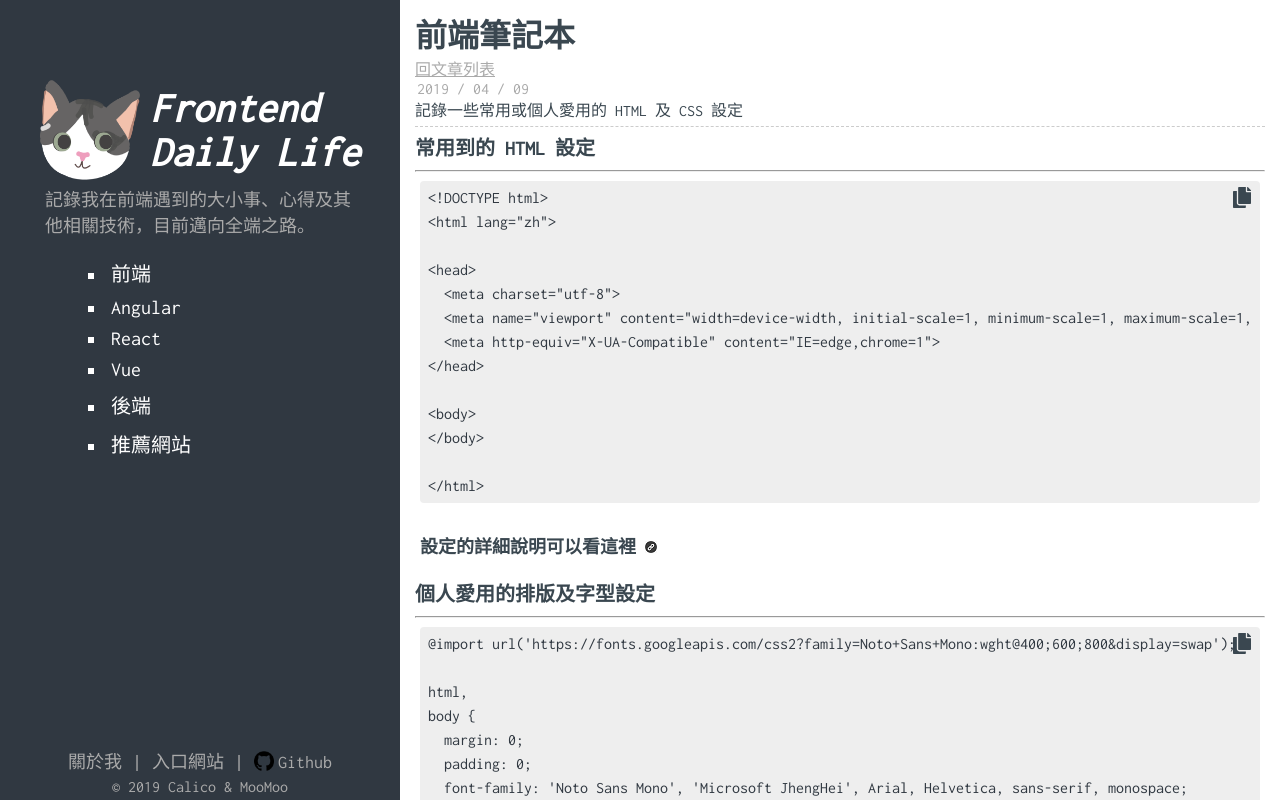
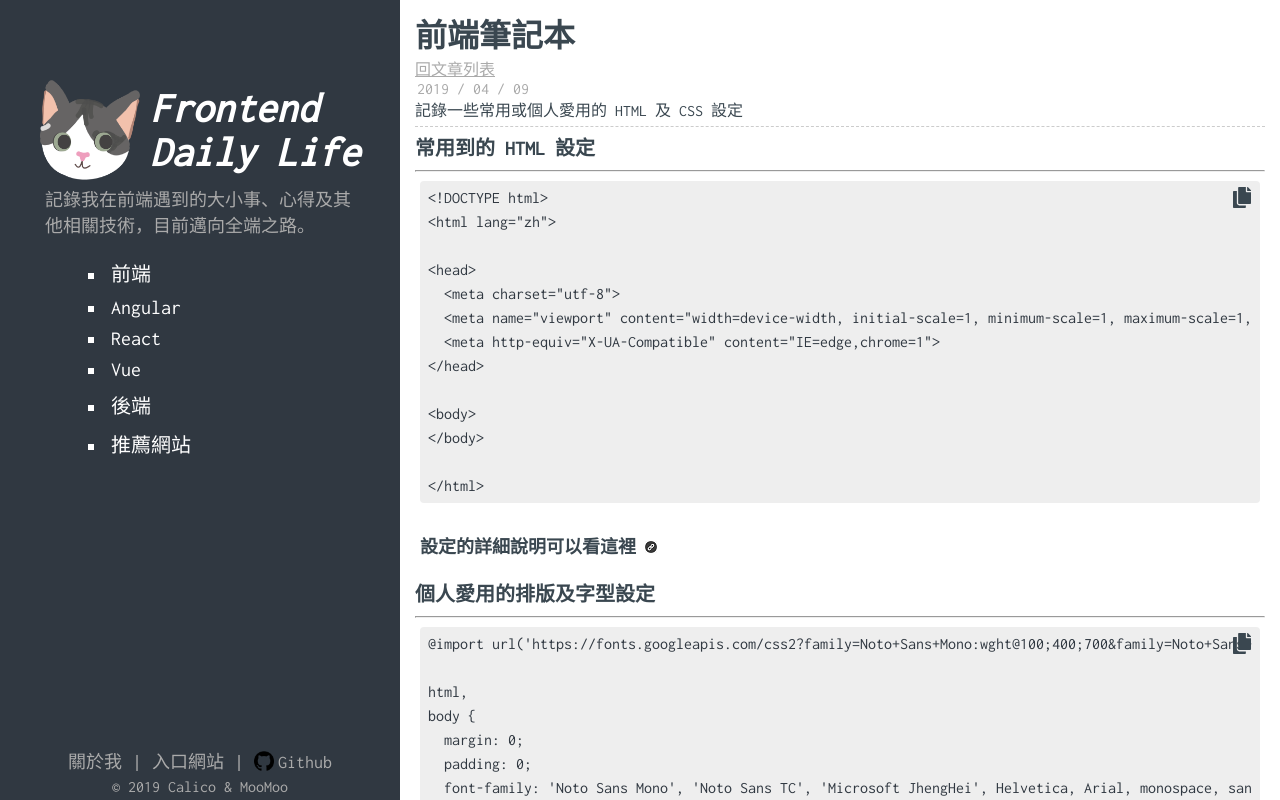
Before and after one commit to EricChiou/frontend-daily-life, a Vue app: page /frontend/notebook in a window 1280 px wide. Built offline with nearby package versions, Linux system fonts and the light colour scheme.

Commit message:
update font family

```diff
--- a/src/views/frontend/article/FrontendNotebook.vue
+++ b/src/views/frontend/article/FrontendNotebook.vue
@@ -42,13 +42,13 @@
         <div class="text">
           <div class="code-area">
             <div class="code">
-              @import url('https://fonts.googleapis.com/css2?family=Noto+Sans+Mono:wght@400;600;800&display=swap');
+              @import url('https://fonts.googleapis.com/css2?family=Noto+Sans+Mono:wght@100;400;700&family=Noto+Sans+TC:wght@100;400;700&display=swap');
               <br />
               <br />html,
               <br />body {
               <br /><Tab />margin: 0;
               <br /><Tab />padding: 0;
-              <br /><Tab />font-family: 'Noto Sans Mono', 'Microsoft JhengHei', Arial, Helvetica, sans-serif, monospace;
+              <br /><Tab />font-family: 'Noto Sans Mono', 'Noto Sans TC', 'Microsoft JhengHei', Helvetica, Arial, monospace, sans-serif;
               <br />}
             </div>
             <div class="copy" @click="copy">
```
